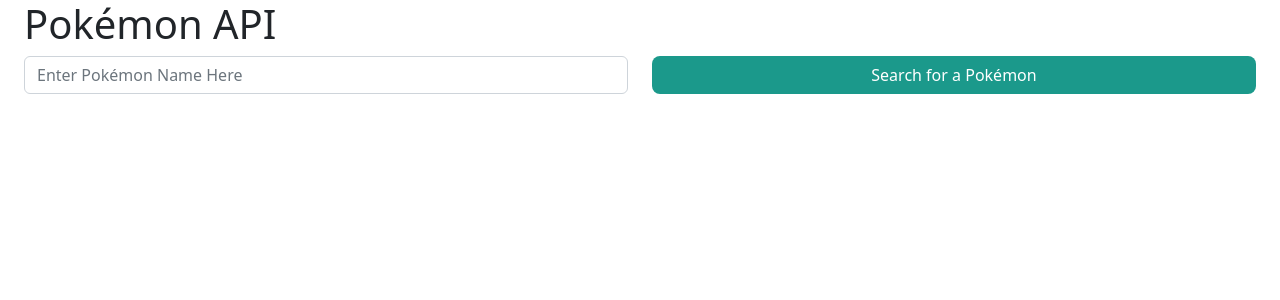
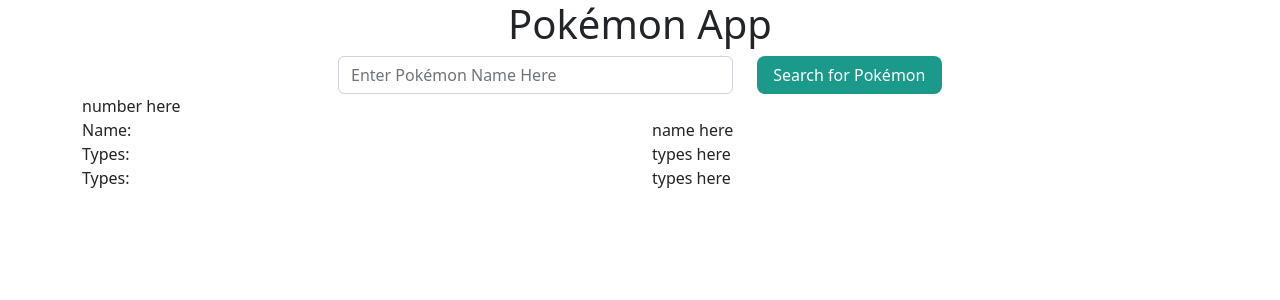
Before and after one commit to johnsonr31/johnsonpokedex, a React (Create React App) app: page / in a window 1280 px wide. Shown: the top 300 px of the page. Built offline with nearby package versions, Linux system fonts and the light colour scheme; no server answers.

Commit message:
2 Changes:  Hover to view * Added pokemon and searchTerm usestates in MainPageComponent.js * Added more elements in MainPageComponent.js * Added styles for elements in index.css

```diff
--- a/src/Components/MainPageComponent.js
+++ b/src/Components/MainPageComponent.js
@@ -3,29 +3,67 @@
 
 
 function MainPageComponent() {
+
+  let pokemonData = '';
+  const [ pokemon, setPokemon ] = useState('');
+  const [ searchTerm, setSearchTerm ] = useState('');
+
   async function FetchMon () {
     const promise = await fetch('https://pokeapi.co/api/v2/pokemon/quilava/');
     const data = await promise.json();
-
+    console.log(data);
 
   }
+
+  FetchMon();
 
     return (
       <div>
           <Container fluid>
               <Row>
                   <Col>
-                    <h1>Pokémon API</h1>
+                    <h1 className="page-title">Pokémon App</h1>
                   </Col>
               </Row>
-              <Row>
-                  <Col>
+              <Row className="search-row">
+                  <Col xs={4} className="search-bar">
                     <Form.Control type="text" placeholder="Enter Pokémon Name Here" />
                   </Col>
-                  <Col>
-                    <div className="search-btn">Search for a Pokémon</div>
+                  <Col xs={2} className="search-btn-col">
+                    <div className="search-btn">Search for Pokémon</div>
                   </Col>
               </Row>
+          </Container>
+          <Container>
+            <Row>
+              <Col>
+                number here
+              </Col>
+            </Row>
+            <Row>
+              <Col>
+                Name:
+              </Col>
+              <Col>
+                name here
+              </Col>
+            </Row>
+            <Row>
+              <Col>
+                Types:
+              </Col>
+              <Col>
+                types here
+              </Col>
+            </Row>
+            <Row>
+              <Col>
+                Types:
+              </Col>
+              <Col>
+                types here
+              </Col>
+            </Row>
           </Container>
       </div>
     )
--- a/src/index.css
+++ b/src/index.css
@@ -12,6 +12,12 @@
     monospace;
 }
 
+.page-title{
+  display: flex;
+  text-align: center;
+  justify-content: center;
+}
+
 .search-btn{
   display: flex;
   background-color: #1B998B;
@@ -22,6 +28,7 @@
   text-align: center;
   text-decoration: none;
   justify-content: center;
+  width: 25em;
 }
 
 .search-btn:hover{
@@ -36,3 +43,18 @@
   justify-content: center;
   cursor: pointer;
 }
+
+.search-row{
+  display: flex;
+  flex-direction: row;
+  justify-content: center;
+}
+
+.search-bar{
+  display: flex;
+}
+
+.search-btn-col{
+  display: flex;
+  justify-content: center;
+}
```
